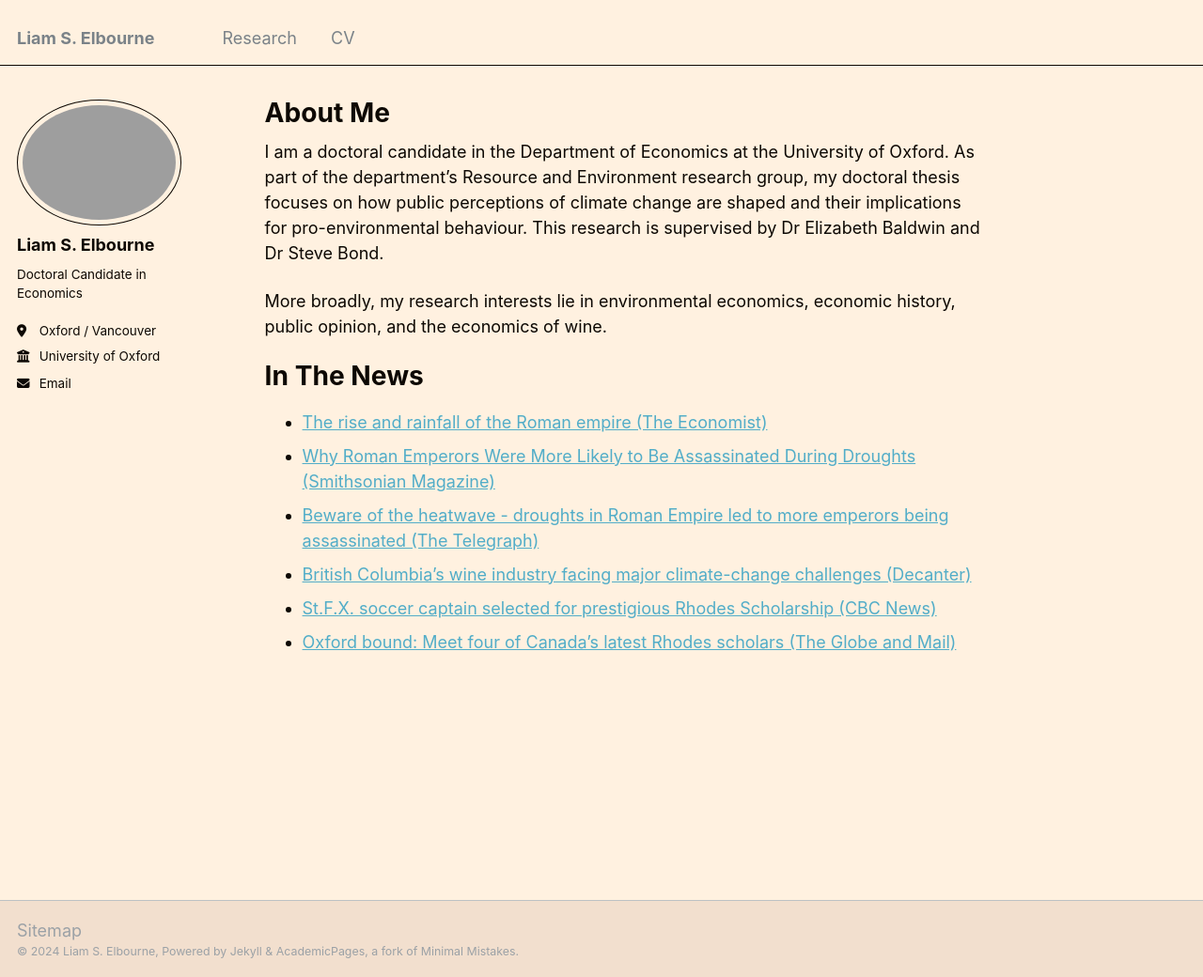
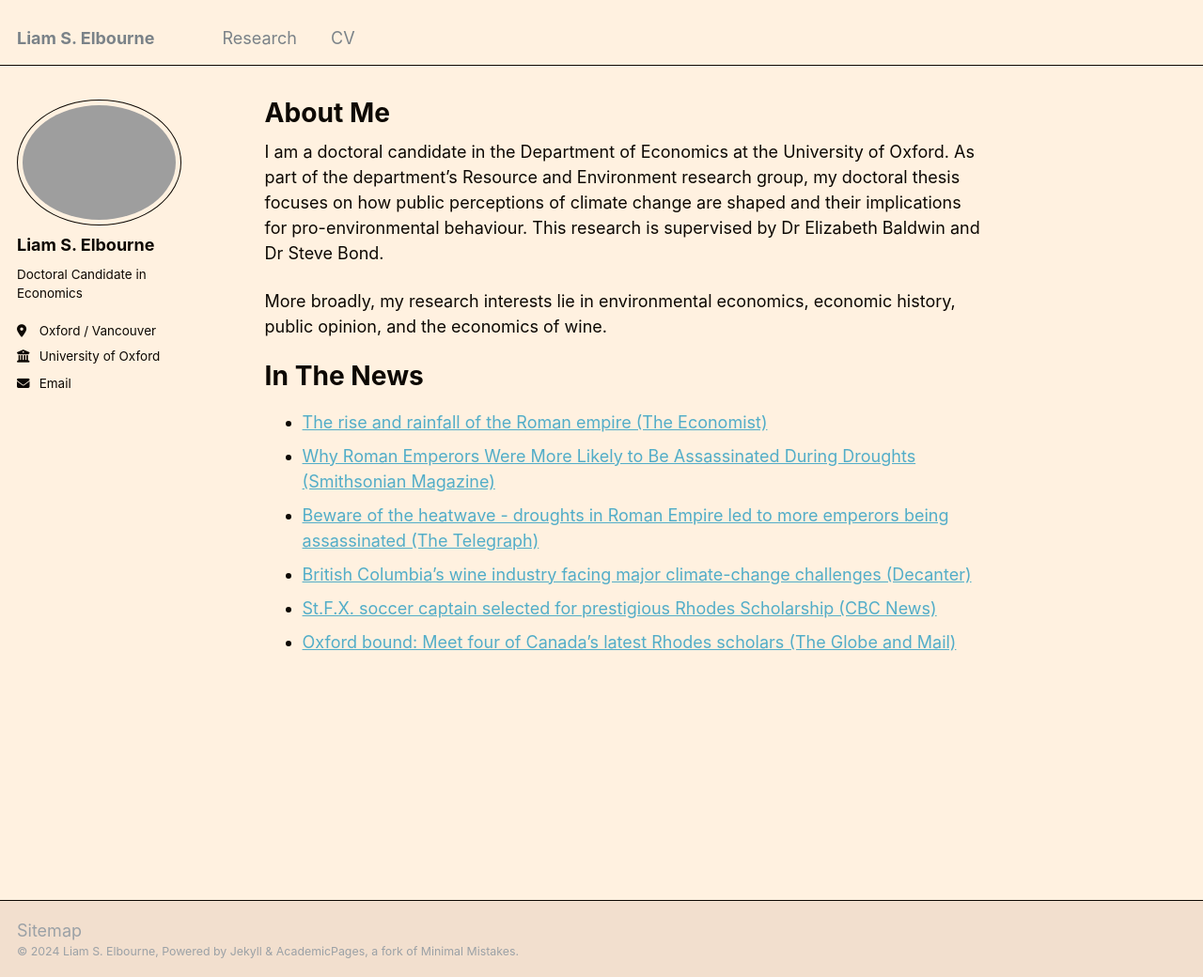
Before and after one commit to LiamSElbourne/LiamSElbourne.github.io, a Jekyll site: the page built from _pages/about.md, in a window 1280 px wide and 1040 px high. Shown: the whole window at 94% size. Built offline with Jekyll 4.4.1, drawn with Linux system fonts in a browser that asks for light colours.

Commit message:
Update _footer.scss

```diff
--- a/_sass/_footer.scss
+++ b/_sass/_footer.scss
@@ -20,8 +20,8 @@
           animation: intro 0.3s both;
   -webkit-animation-delay: 0.45s;
           animation-delay: 0.45s;
-  background-color: #f2dfce;
-  border-top: 1px solid $light-gray;
+  background-color: $background-dark;
+  border-top: 1px solid $black;
 
   footer {
     @include clearfix;
```
